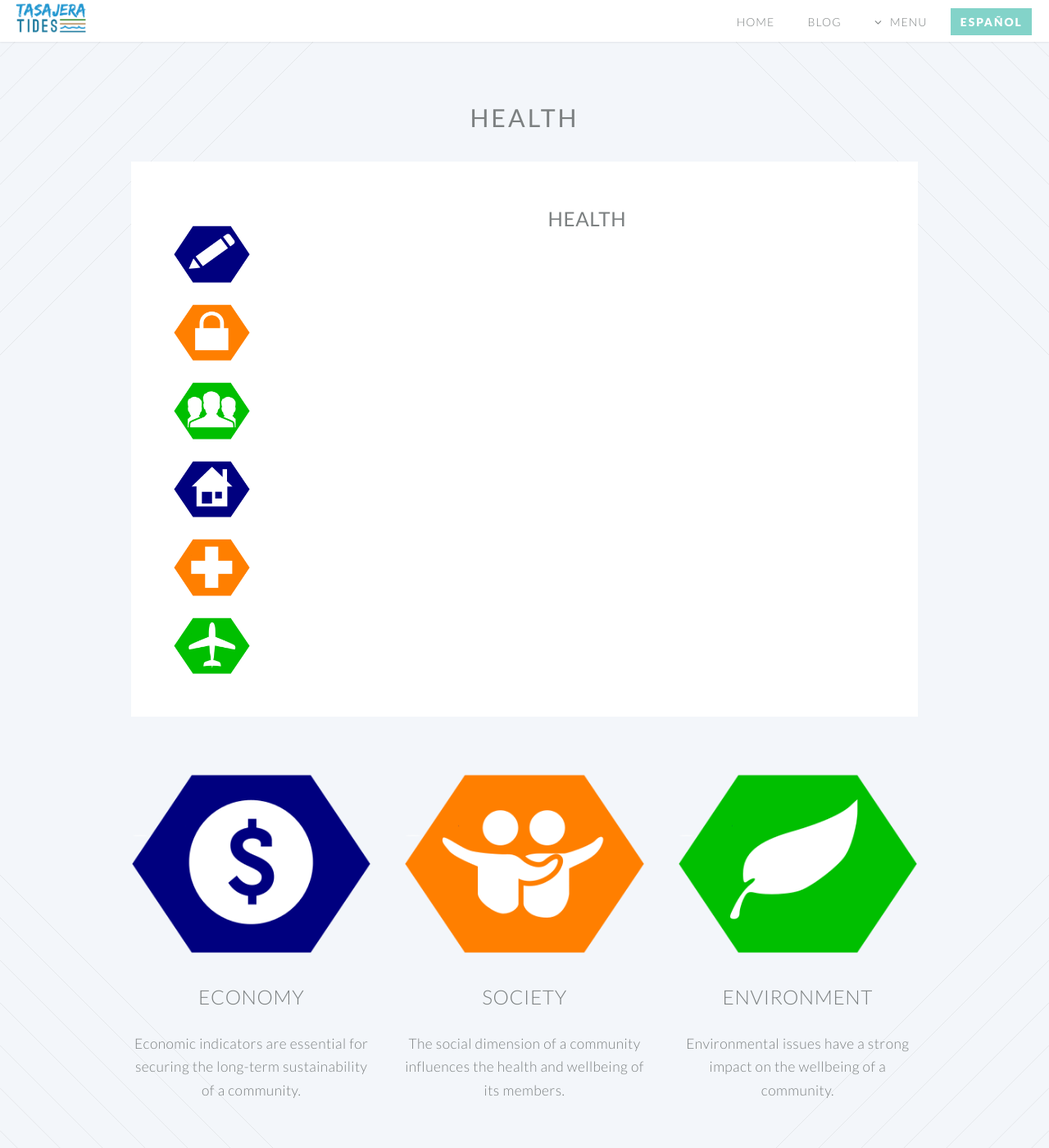
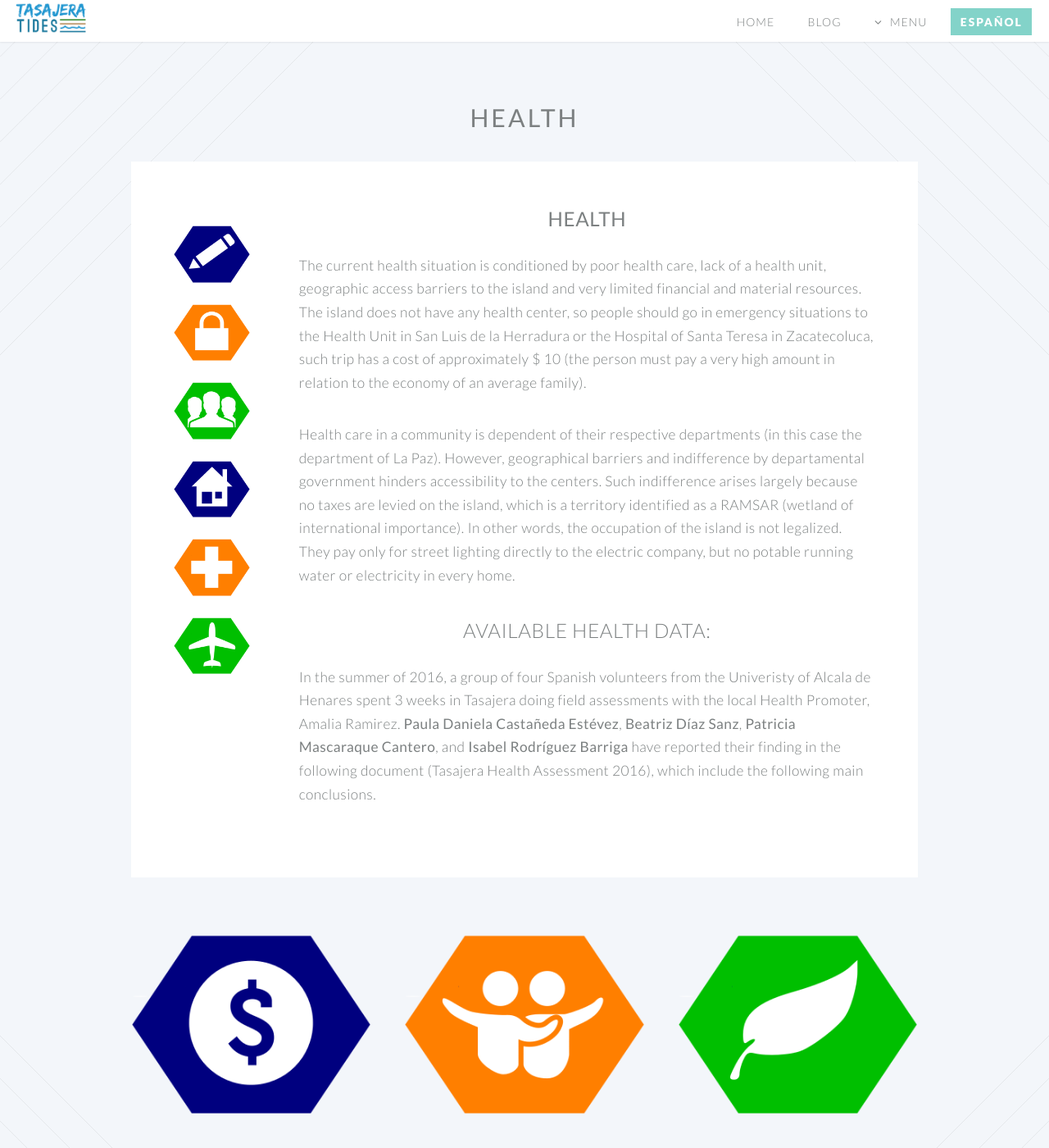
Before and after one commit to danteo90/danteo90.github.io, a Jekyll site: the page health.html, which Jekyll copies as it is, in a window 1280 px wide and 1400 px high. Shown: the whole window at 82% size. Built offline with Jekyll 4.4.1, drawn with Linux system fonts in a browser that asks for light colours.

Commit message:
Update health.html

```diff
--- a/health.html
+++ b/health.html
@@ -141,6 +141,13 @@
 											<header>
 												<h3><strong>Health</strong></h3>
 											</header>
+											<p>The current health situation is conditioned by poor health care, lack of a health unit, geographic access barriers to the island and very limited financial and material resources.
+The island does not have any health center, so people should go in emergency situations to the Health Unit in San Luis de la Herradura or the Hospital of Santa Teresa in Zacatecoluca, such trip has a cost of approximately $ 10 (the person must pay a very high amount in relation to the economy of an average family).</p>
+											<p>Health care in a community is dependent of their respective departments (in this case the department of La Paz). However, geographical barriers and indifference by departamental government hinders accessibility to the centers. Such indifference arises largely because no taxes are levied on the island, which is a territory identified as a RAMSAR (wetland of international importance). In other words, the occupation of the island is not legalized. They pay only for street lighting directly to the electric company, but no potable running water or electricity in every home.</p>
+											<h3>Available Health Data:</h3>
+											<p>In the summer of 2016, a group of four Spanish volunteers from the <em>Univeristy of Alcala de Henares</em> spent 3 weeks in Tasajera doing field assessments with the local Health Promoter, Amalia Ramirez. <strong>Paula Daniela Castañeda Estévez</strong>, <strong>Beatriz Díaz Sanz</strong>, <strong>Patricia Mascaraque Cantero</strong>, and <strong>Isabel Rodríguez Barriga</strong> have reported their finding in the following document (Tasajera Health Assessment 2016), which include the following main conclusions.</p>
+
+
 										</section>
 									</div>
 
```
